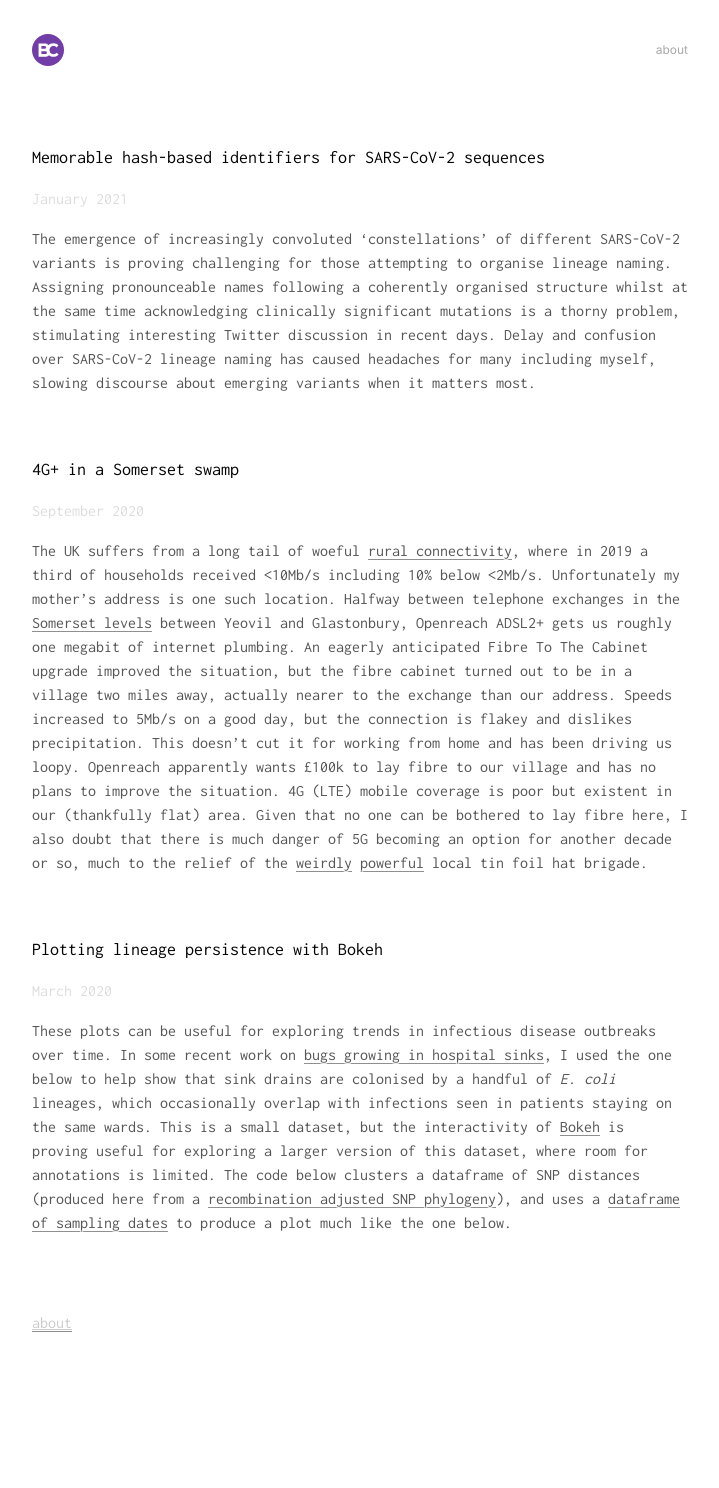
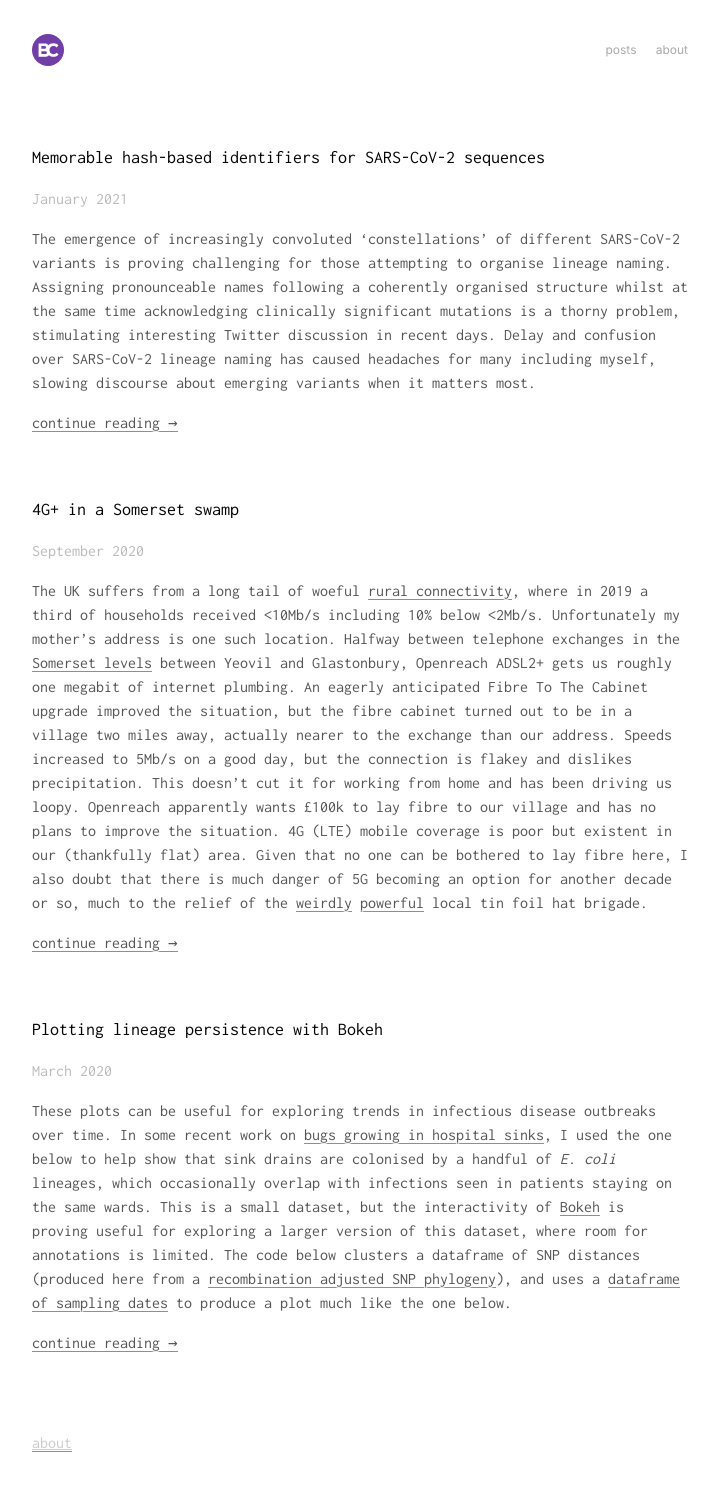
Before and after one commit to bede/bede.github.io, a Jekyll site: the page built from index.html, in a window 1280 px wide. Shown: the whole page, without its empty margins (280-999 px from the left). Built offline with Jekyll 4.4.1, drawn with Linux system fonts in a browser that asks for light colours; before the commit the page ends 1368 px from its top, so only the background shows below that.

```diff
--- a/_layouts/default.html
+++ b/_layouts/default.html
@@ -7,9 +7,9 @@ layout: compress
     <title>{% if page.title %}{{ page.title }} - {{ site.title }}{% else %}{{ site.title }}{% endif %}</title>
     <meta charset="utf-8">
     <meta name="viewport" content="width=device-width, initial-scale=1">
-    <link href="https://fonts.googleapis.com/css?family=Lato:900|Work+Sans" rel="stylesheet">
-    <link href="https://fonts.googleapis.com/css?family=Inconsolata:400,700&amp;subset=latin-ext" rel="stylesheet">
-    <link href="https://fonts.googleapis.com/css?family=Roboto+Condensed" rel="stylesheet">
+    <link rel="preconnect" href="https://fonts.googleapis.com">
+    <link rel="preconnect" href="https://fonts.gstatic.com" crossorigin>
+    <link href="https://fonts.googleapis.com/css2?family=Inconsolata:wght@400;700&family=Roboto+Flex:opsz@8..144&display=swap" rel="stylesheet">
     <link rel="stylesheet" href="/css/main.css">
     <link rel="stylesheet" href="/css/github.css">
     <link rel="icon" href="/images/favicon.ico"><!-- 32×32 -->
@@ -22,7 +22,8 @@ layout: compress
     <header class="main">
       <h1 class="logo"><a href="{{site.baseurl}}/"><img src="{{site.baseurl}}/images/icon.svg" width="32" height="32"></a></h1>
       <ul class="navigation">
-        <li><a href="{{site.baseurl}}/about/">about</a></li>
+        <li><a href="{{site.baseurl}}/">posts</a></li>
+        <li><a href="{{site.baseurl}}/about">about</a></li>
         <!-- <li><a href="{{site.baseurl}}/contact/">Contact</a></li> -->
       </ul>
     </header>
--- a/css/main.css
+++ b/css/main.css
@@ -40,7 +40,7 @@ hr { height:1px; border:none; background-color:#ddd; }
 
 /* headings */
 h1,h2,h3,h4,h5,h6 {
-  font-family: 'Roboto Condensed', helvetica, sans-serif;
+  font-family: 'Roboto Flex', sans-serif;
   font-weight:400;
   color: #040404;
   margin: 1.618em 0 0.7em 0;
@@ -506,7 +506,7 @@ a[href].post-excerpt, a[href].post-excerpt a[href] {
     margin-bottom:32px;
   }
     a[href].post-excerpt.photo h3 {
-      font-family: 'Roboto Condensed', helvetica, sans-serif;
+      font-family: 'Roboto Flex', sans-serif;
       padding:10px 40px;
       font-size: 200%;
       font-weight: 400;
@@ -563,6 +563,6 @@ a[href].post-excerpt:hover .body {
 
 info {
   display: inline;
-  color: #ddd;
+  color: #bbb;
   white-space: nowrap;
 }
--- a/index.html
+++ b/index.html
@@ -11,6 +11,7 @@ layout: default
         <info datetime="{{ post.date | date: "%Y-%m-%d" }}">{{ post.date | date: '%B %Y' }}</info>
         <div class="body">
           <p>{{post.excerpt}}</p>
+          <p><a href="{{post.url | prepend: site.baseurl}}" aria-label="Continue reading {{post.title}}">continue reading &rarr;</a></p>
         </div>
       </div>
     {% endfor %}
```
Also changed, not shown: about.md (+4 -4 lines).
